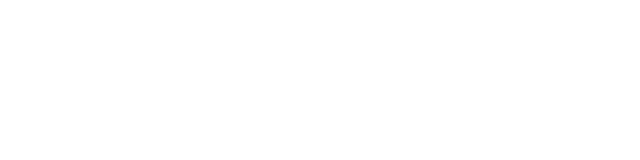
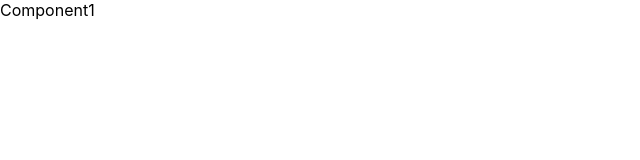
Before and after one commit to Simone823/first-app-react, a React (Create React App) app: page / in a window 1280 px wide. Shown: the top 160 px of the page, without its empty margins (0-640 px from the left). Built offline with nearby package versions, Linux system fonts and the light colour scheme.

Commit message:
components my header

```diff
--- a/src/App.js
+++ b/src/App.js
@@ -1,7 +1,12 @@
+// import component 1
+import MyHeader from './components/MyHeader';
+
 function App() {
   return (
+    // app
     <div className="App">
-
+      {/* my header */}
+      <MyHeader/>
     </div>
   );
 }
--- /dev/null
+++ b/src/components/MyHeader.js
@@ -0,0 +1,15 @@
+// import react
+import React from 'react';
+
+// Myheader
+const MyHeader = () => {
+  return (
+    // HEADER
+    <header>
+      Component1
+    </header>
+  )
+}
+
+// export my header
+export default MyHeader;
```
